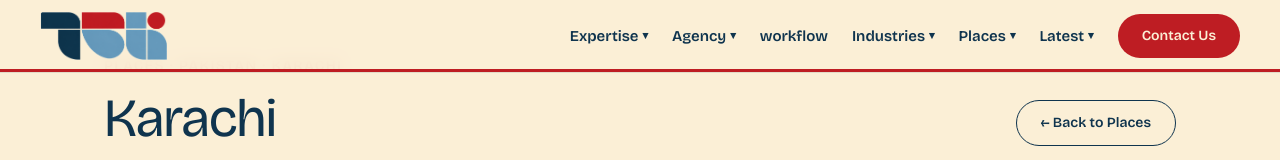
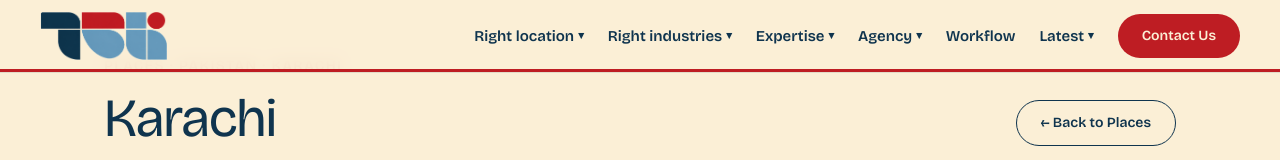
Before and after one commit to hasan38200/thefrontend2, a React (Vite) app: page /city in a window 1280 px wide. Shown: the top 160 px of the page. Built offline with nearby package versions, Linux system fonts and the light colour scheme.

Commit message:
Fixation

```diff
--- a/src/components/Nav/MobileMenu.jsx
+++ b/src/components/Nav/MobileMenu.jsx
@@ -6,7 +6,6 @@ import { NAV, INDUSTRIES, PLACES } from "../../data";
 
 const ease = [0.22, 1, 0.36, 1];
 
-// every size scales with the screen height, so the menu always fits
 const SIZE = {
   lg: "text-[clamp(1.6rem,5.4vh,2.9rem)]",
   md: "text-[clamp(1.4rem,4.6vh,2.4rem)]",
@@ -29,7 +28,6 @@ const Chevron = ({ dir = "right" }) => (
   </svg>
 );
 
-// panels slide in from the right, and back out to the right on "Back"
 const panel = {
   enter: (d) => ({ x: d > 0 ? "100%" : "-30%", opacity: d > 0 ? 1 : 0 }),
   center: { x: 0, opacity: 1 },
@@ -86,7 +84,6 @@ export default function MobileMenu({ open, setOpen, go }) {
   };
   const goAndClose = (target) => { unlock(); go(target); };
 
-  // lock page scroll while open
   useEffect(() => {
     if (open) {
       setStack(["main"]);
@@ -98,7 +95,6 @@ export default function MobileMenu({ open, setOpen, go }) {
     return unlock;
   }, [open]);
 
-  // Esc closes; close if the window grows to desktop size
   useEffect(() => {
     const onKey = (e) => e.key === "Escape" && setOpen(false);
     const mq = window.matchMedia("(min-width: 1024px)");
@@ -111,63 +107,69 @@ export default function MobileMenu({ open, setOpen, go }) {
     };
   }, [setOpen]);
 
+  // Filter out "Expertise" from NAV since we render it manually below
+  const otherNavItems = NAV.filter((item) => item.label !== "Expertise" && item.label !== "What We Do");
+
   let title = null;
   let list;
 
   if (view === "main") {
     list = (
       <List center>
-        {NAV.map((item, i) =>
+        {/* Right location */}
+        <Row i={0} chevron onClick={() => push("places")}>Right location</Row>
+
+        {/* Right industries */}
+        <Row i={1} chevron onClick={() => push("industries")}>Right industries</Row>
+
+        {/* Expertise */}
+        <Row i={2} chevron onClick={() => push("what-we-do")}>Expertise</Row>
+
+        {/* Agency */}
+        <Row i={3} chevron onClick={() => push("who-we-are")}>Agency</Row>
+
+        {/* Workflow (from NAV data) */}
+        {otherNavItems.map((item, i) =>
           item.children ? (
-            <Row
-              key={item.label}
-              i={i}
-              chevron
-              onClick={() => push("nav:" + item.label)}
-            >
-              {item.label}
+            <Row key={item.label} i={i + 4} chevron onClick={() => push("nav:" + item.label)}>
+              Workflow
             </Row>
           ) : (
-            <Row key={item.label} i={i} onClick={() => goAndClose(item.to)}>
-              {item.label}
+            <Row key={item.label} i={i + 4} onClick={() => goAndClose(item.to)}>
+              Workflow
             </Row>
           )
         )}
 
-        {/* Who We Are */}
-        <Row i={NAV.length} chevron onClick={() => push("who-we-are")}>
-          Who We Are
-        </Row>
-
-        <Row i={NAV.length + 1} chevron onClick={() => push("industries")}>Industries</Row>
-        <Row i={NAV.length + 2} chevron onClick={() => push("places")}>Places</Row>
-
-        {/* Latest (NEW) */}
-        <Row i={NAV.length + 3} chevron onClick={() => push("latest")}>Latest</Row>
+        {/* Latest */}
+        <Row i={NAV.length + 4} chevron onClick={() => push("latest")}>Latest</Row>
+      </List>
+    );
+  } else if (view === "what-we-do") {
+    title = "Expertise";
+    list = (
+      <List>
+        <Row i={0} size="md" to="/what-we-do#talent-pr" onClick={close}>PR</Row>
+        <Row i={1} size="md" to="/what-we-do#social-media" onClick={close}>Social Media</Row>
+        <Row i={2} size="md" to="/what-we-do#paid-media" onClick={close}>Paid media</Row>
+        <Row i={3} size="md" to="/what-we-do#shoots-production" onClick={close}>Shoots & production</Row>
+        <Row i={4} size="md" to="/what-we-do#our-work" onClick={close}>Our Work</Row>
       </List>
     );
   } else if (view === "who-we-are") {
-    title = "Who We Are";
+    title = "Agency";
     list = (
       <List>
-        <Row i={0} size="md" to="/about-us" onClick={close}>
-          About us
-        </Row>
-        <Row i={1} size="md" to="/careers" onClick={close}>
-          Our Careers
-        </Row>
+        <Row i={0} size="md" to="/about-us" onClick={close}>About us</Row>
+        <Row i={1} size="md" to="/careers" onClick={close}>Our Careers</Row>
       </List>
     );
   } else if (view === "latest") {
     title = "Latest";
     list = (
       <List>
-        <Row i={0} size="md" to="/blog" onClick={close}>
-          Our Blog
-        </Row>
-        <Row i={1} size="md" to="/reports" onClick={close}>
-          Our Reports
-        </Row>
+        <Row i={0} size="md" to="/blog" onClick={close}>Blog</Row>
+        <Row i={1} size="md" to="/reports" onClick={close}>Reports</Row>
       </List>
     );
   } else if (view.startsWith("nav:")) {
@@ -177,30 +179,20 @@ export default function MobileMenu({ open, setOpen, go }) {
       <List>
         {(item?.children || []).map((c, i) =>
           c.to.startsWith("/") ? (
-            <Row key={c.name} i={i} size="md" to={c.to} onClick={close}>
-              {c.name}
-            </Row>
+            <Row key={c.name} i={i} size="md" to={c.to} onClick={close}>{c.name}</Row>
           ) : (
-            <Row key={c.name} i={i} size="md" onClick={() => goAndClose(c.to)}>
-              {c.name}
-            </Row>
+            <Row key={c.name} i={i} size="md" onClick={() => goAndClose(c.to)}>{c.name}</Row>
           )
         )}
       </List>
     );
   } else if (view === "industries") {
-    title = "Industries";
+    title = "Right industries";
     const many = INDUSTRIES.length > 7;
     list = (
       <List many={many}>
         {INDUSTRIES.map((x, i) => (
-          <Row
-            key={x.name}
-            i={i}
-            size={many ? "xs" : "md"}
-            to={`/influencers?industry=${encodeURIComponent(x.name)}`}
-            onClick={close}
-          >
+          <Row key={x.name} i={i} size={many ? "xs" : "md"} to={`/influencers?industry=${encodeURIComponent(x.name)}`} onClick={close}>
             {x.name}
           </Row>
         ))}
@@ -210,7 +202,7 @@ export default function MobileMenu({ open, setOpen, go }) {
       </List>
     );
   } else if (view === "places") {
-    title = "Places";
+    title = "Right location";
     list = (
       <List>
         {PLACES.map((p, i) => (
@@ -231,13 +223,7 @@ export default function MobileMenu({ open, setOpen, go }) {
     list = (
       <List many={many}>
         {cities.map((c, i) => (
-          <Row
-            key={c}
-            i={i}
-            size={many ? "xs" : "md"}
-            to={`/city?city=${encodeURIComponent(c)}`}
-            onClick={close}
-          >
+          <Row key={c} i={i} size={many ? "xs" : "md"} to={`/city?city=${encodeURIComponent(c)}`} onClick={close}>
             {c}
           </Row>
         ))}
--- a/src/components/Nav/index.jsx
+++ b/src/components/Nav/index.jsx
@@ -19,8 +19,8 @@ const WHO_WE_ARE = [
 ];
 
 const LATEST = [
-  { label: " Blog", to: "/blog" },
-  { label: " Reports", to: "/reports" },
+  { label: "Blog", to: "/blog" },
+  { label: "Reports", to: "/reports" },
 ];
 
 export default function Nav() {
@@ -60,7 +60,7 @@ export default function Nav() {
     }
   };
 
-  const otherNavItems = NAV.filter((item) => item.label !== "What We Do");
+  const otherNavItems = NAV.filter((item) => item.label !== "Expertise");
 
   const closeAllExcept = (current) => {
     if (current !== "whatWeDo") setWhatWeDoOpen(false);
@@ -90,157 +90,7 @@ export default function Nav() {
           {/* Desktop Nav */}
           <nav className="hidden items-center gap-6 lg:flex">
 
-            {/* What We Do Dropdown */}
-            <div
-              className="relative"
-              onMouseEnter={() => { setWhatWeDoOpen(true); closeAllExcept("whatWeDo"); }}
-              onMouseLeave={() => setWhatWeDoOpen(false)}
-            >
-              <button
-                className={`flex items-center gap-1 text-[15px] font-semibold transition-colors ${
-                  whatWeDoOpen ? "text-navy/40" : "text-navy hover:text-red"
-                }`}
-              >
-                Expertise
-                <motion.span animate={{ rotate: whatWeDoOpen ? 180 : 0 }} transition={{ duration: 0.25, ease: "easeInOut" }} className="text-[11px]">
-                  ▾
-                </motion.span>
-              </button>
-
-              <AnimatePresence>
-                {whatWeDoOpen && (
-                  <motion.div
-                    initial={{ opacity: 0, y: -8 }} animate={{ opacity: 1, y: 0 }} exit={{ opacity: 0, y: -8 }} transition={{ duration: 0.25, ease: "easeOut" }}
-                    className="absolute left-0 top-full z-50 mt-3 w-[360px] rounded-3xl border border-navy/10 bg-cream p-6 shadow-2xl"
-                  >
-                    <div className="mb-4 flex items-baseline justify-between border-b border-navy/15 pb-4">
-                      {/* Big Heading */}
-                      <h3 className="font-display text-3xl font-semibold text-navy">What We Do</h3>
-                      <button onClick={() => goToWhatWeDo(null)} className="text-xs font-semibold uppercase tracking-widest text-red hover:underline">
-                        View All →
-                      </button>
-                    </div>
-                    <div className="flex flex-col">
-                      {WHAT_WE_DO.map((item) => (
-                        <button
-                          key={item.label}
-                          onClick={() => goToWhatWeDo(item.to.split("#")[1])}
-                          className="border-b border-navy/15 py-3 text-left font-display text-base font-semibold text-navy transition-colors hover:text-red last:border-b-0"
-                        >
-                          {item.label}
-                        </button>
-                      ))}
-                    </div>
-                  </motion.div>
-                )}
-              </AnimatePresence>
-            </div>
-
-            {/* Who We Are Dropdown */}
-            <div
-              className="relative"
-              onMouseEnter={() => { setWhoWeAreOpen(true); closeAllExcept("whoWeAre"); }}
-              onMouseLeave={() => setWhoWeAreOpen(false)}
-            >
-              <button
-                className={`flex items-center gap-1 text-[15px] font-semibold transition-colors ${
-                  whoWeAreOpen ? "text-navy/40" : "text-navy hover:text-red"
-                }`}
-              >
-               Agency
-                <motion.span animate={{ rotate: whoWeAreOpen ? 180 : 0 }} transition={{ duration: 0.25, ease: "easeInOut" }} className="text-[11px]">
-                  ▾
-                </motion.span>
-              </button>
-
-              <AnimatePresence>
-                {whoWeAreOpen && (
-                  <motion.div
-                    initial={{ opacity: 0, y: -8 }} animate={{ opacity: 1, y: 0 }} exit={{ opacity: 0, y: -8 }} transition={{ duration: 0.25, ease: "easeOut" }}
-                    className="absolute left-0 top-full z-50 mt-3 w-[360px] rounded-3xl border border-navy/10 bg-cream p-6 shadow-2xl"
-                  >
-                    <div className="mb-4 flex items-baseline justify-between border-b border-navy/15 pb-4">
-                      {/* Big Heading */}
-                      <h3 className="font-display text-3xl font-semibold text-navy">Who We Are</h3>
-                    </div>
-                    <div className="flex flex-col">
-                      {WHO_WE_ARE.map((item) => (
-                        <Link
-                          key={item.label}
-                          to={item.to}
-                          onClick={() => setWhoWeAreOpen(false)}
-                          className="border-b border-navy/15 py-3 text-left font-display text-base font-semibold text-navy transition-colors hover:text-red last:border-b-0"
-                        >
-                          {item.label}
-                        </Link>
-                      ))}
-                    </div>
-                  </motion.div>
-                )}
-              </AnimatePresence>
-            </div>
-
-            {/* Other NAV items */}
-            {otherNavItems.map((item) =>
-              item.children ? (
-                <button key={item.label} onClick={() => item.children[0] && go(item.children[0].to)} className="text-[15px] font-semibold text-navy transition-colors hover:text-red">
-                  {item.label}
-                </button>
-              ) : (
-                <button key={item.label} onClick={() => go(item.to)} className="text-[15px] font-semibold text-navy transition-colors hover:text-red">
-                  {item.label}
-                </button>
-              )
-            )}
-
-            {/* Industries Dropdown */}
-            <div
-              className="relative"
-              onMouseEnter={() => { setIndustriesOpen(true); closeAllExcept("industries"); }}
-              onMouseLeave={() => setIndustriesOpen(false)}
-            >
-              <button
-                className={`flex items-center gap-1 text-[15px] font-semibold transition-colors ${
-                  industriesOpen ? "text-navy/40" : "text-navy hover:text-red"
-                }`}
-              >
-                Industries
-                <motion.span animate={{ rotate: industriesOpen ? 180 : 0 }} transition={{ duration: 0.25, ease: "easeInOut" }} className="text-[11px]">
-                  ▾
-                </motion.span>
-              </button>
-
-              <AnimatePresence>
-                {industriesOpen && (
-                  <motion.div
-                    initial={{ opacity: 0, y: -8 }} animate={{ opacity: 1, y: 0 }} exit={{ opacity: 0, y: -8 }} transition={{ duration: 0.25, ease: "easeOut" }}
-                    className="absolute right-0 top-full z-50 mt-3 w-[820px] max-w-[95vw] rounded-3xl border border-navy/10 bg-cream p-8 shadow-2xl"
-                  >
-                    <div className="mb-6 flex items-baseline justify-between border-b border-navy/15 pb-4">
-                      {/* Big Heading */}
-                      <h3 className="font-display text-3xl font-semibold text-navy">Industries</h3>
-                      <Link to="/industries" onClick={() => setIndustriesOpen(false)} className="text-xs font-semibold uppercase tracking-widest text-red hover:underline">
-                        View All →
-                      </Link>
-                    </div>
-                    <div className="grid grid-cols-4 gap-x-8 gap-y-1">
-                      {INDUSTRIES.map((industry) => (
-                        <Link
-                          key={industry.name}
-                          to={`/influencers?industry=${encodeURIComponent(industry.name)}`}
-                          onClick={() => setIndustriesOpen(false)}
-                          className="border-b border-navy/15 py-2.5 text-sm text-navy transition-colors hover:border-red hover:text-red"
-                        >
-                          {industry.name}
-                        </Link>
-                      ))}
-                    </div>
-                  </motion.div>
-                )}
-              </AnimatePresence>
-            </div>
-
-            {/* Places Dropdown */}
+            {/* Right Location (formerly Places) - Moved to first position */}
             <div
               className="relative"
               onMouseEnter={() => { setPlacesOpen(true); closeAllExcept("places"); }}
@@ -251,7 +101,7 @@ export default function Nav() {
                   placesOpen ? "text-navy/40" : "text-navy hover:text-red"
                 }`}
               >
-                Places
+                Right location
                 <motion.span animate={{ rotate: placesOpen ? 180 : 0 }} transition={{ duration: 0.25, ease: "easeInOut" }} className="text-[11px]">
                   ▾
                 </motion.span>
@@ -261,11 +111,10 @@ export default function Nav() {
                 {placesOpen && (
                   <motion.div
                     initial={{ opacity: 0, y: -8 }} animate={{ opacity: 1, y: 0 }} exit={{ opacity: 0, y: -8 }} transition={{ duration: 0.25, ease: "easeOut" }}
-                    className="absolute right-0 top-full z-50 mt-3 w-[820px] max-w-[95vw] rounded-3xl border border-navy/10 bg-cream p-8 shadow-2xl"
+                    className="absolute left-0 top-full z-50 mt-3 w-[820px] max-w-[95vw] rounded-3xl border border-navy/10 bg-cream p-8 shadow-2xl"
                   >
                     <div className="mb-6 flex items-baseline justify-between border-b border-navy/15 pb-4">
-                      {/* Big Heading */}
-                      <h3 className="font-display text-3xl font-semibold text-navy">Places</h3>
+                      <h3 className="font-display text-3xl font-semibold text-navy">Right location</h3>
                       <Link to="/places" onClick={() => setPlacesOpen(false)} className="text-xs font-semibold uppercase tracking-widest text-red hover:underline">
                         View All →
                       </Link>
@@ -296,6 +145,153 @@ export default function Nav() {
               </AnimatePresence>
             </div>
 
+            {/* Right Industries (formerly Industries) - Moved to second position */}
+            <div
+              className="relative"
+              onMouseEnter={() => { setIndustriesOpen(true); closeAllExcept("industries"); }}
+              onMouseLeave={() => setIndustriesOpen(false)}
+            >
+              <button
+                className={`flex items-center gap-1 text-[15px] font-semibold transition-colors ${
+                  industriesOpen ? "text-navy/40" : "text-navy hover:text-red"
+                }`}
+              >
+                Right industries
+                <motion.span animate={{ rotate: industriesOpen ? 180 : 0 }} transition={{ duration: 0.25, ease: "easeInOut" }} className="text-[11px]">
+                  ▾
+                </motion.span>
+              </button>
+
+              <AnimatePresence>
+                {industriesOpen && (
+                  <motion.div
+                    initial={{ opacity: 0, y: -8 }} animate={{ opacity: 1, y: 0 }} exit={{ opacity: 0, y: -8 }} transition={{ duration: 0.25, ease: "easeOut" }}
+                    className="absolute left-0 top-full z-50 mt-3 w-[820px] max-w-[95vw] rounded-3xl border border-navy/10 bg-cream p-8 shadow-2xl"
+                  >
+                    <div className="mb-6 flex items-baseline justify-between border-b border-navy/15 pb-4">
+                      <h3 className="font-display text-3xl font-semibold text-navy">Right industries</h3>
+                      <Link to="/industries" onClick={() => setIndustriesOpen(false)} className="text-xs font-semibold uppercase tracking-widest text-red hover:underline">
+                        View All →
+                      </Link>
+                    </div>
+                    <div className="grid grid-cols-4 gap-x-8 gap-y-1">
+                      {INDUSTRIES.map((industry) => (
+                        <Link
+                          key={industry.name}
+                          to={`/influencers?industry=${encodeURIComponent(industry.name)}`}
+                          onClick={() => setIndustriesOpen(false)}
+                          className="border-b border-navy/15 py-2.5 text-sm text-navy transition-colors hover:border-red hover:text-red"
+                        >
+                          {industry.name}
+                        </Link>
+                      ))}
+                    </div>
+                  </motion.div>
+                )}
+              </AnimatePresence>
+            </div>
+
+            {/* Expertise Dropdown (formerly What We Do) */}
+            <div
+              className="relative"
+              onMouseEnter={() => { setWhatWeDoOpen(true); closeAllExcept("whatWeDo"); }}
+              onMouseLeave={() => setWhatWeDoOpen(false)}
+            >
+              <button
+                className={`flex items-center gap-1 text-[15px] font-semibold transition-colors ${
+                  whatWeDoOpen ? "text-navy/40" : "text-navy hover:text-red"
+                }`}
+              >
+                Expertise
+                <motion.span animate={{ rotate: whatWeDoOpen ? 180 : 0 }} transition={{ duration: 0.25, ease: "easeInOut" }} className="text-[11px]">
+                  ▾
+                </motion.span>
+              </button>
+
+              <AnimatePresence>
+                {whatWeDoOpen && (
+                  <motion.div
+                    initial={{ opacity: 0, y: -8 }} animate={{ opacity: 1, y: 0 }} exit={{ opacity: 0, y: -8 }} transition={{ duration: 0.25, ease: "easeOut" }}
+                    className="absolute left-0 top-full z-50 mt-3 w-[360px] rounded-3xl border border-navy/10 bg-cream p-6 shadow-2xl"
+                  >
+                    <div className="mb-4 flex items-baseline justify-between border-b border-navy/15 pb-4">
+                      <h3 className="font-display text-3xl font-semibold text-navy">What We Do</h3>
+                      <button onClick={() => goToWhatWeDo(null)} className="text-xs font-semibold uppercase tracking-widest text-red hover:underline">
+                        View All →
+                      </button>
+                    </div>
+                    <div className="flex flex-col">
+                      {WHAT_WE_DO.map((item) => (
+                        <button
+                          key={item.label}
+                          onClick={() => goToWhatWeDo(item.to.split("#")[1])}
+                          className="border-b border-navy/15 py-3 text-left font-display text-base font-semibold text-navy transition-colors hover:text-red last:border-b-0"
+                        >
+                          {item.label}
+                        </button>
+                      ))}
+                    </div>
+                  </motion.div>
+                )}
+              </AnimatePresence>
+            </div>
+
+            {/* Agency Dropdown (formerly Who We Are) */}
+            <div
+              className="relative"
+              onMouseEnter={() => { setWhoWeAreOpen(true); closeAllExcept("whoWeAre"); }}
+              onMouseLeave={() => setWhoWeAreOpen(false)}
+            >
+              <button
+                className={`flex items-center gap-1 text-[15px] font-semibold transition-colors ${
+                  whoWeAreOpen ? "text-navy/40" : "text-navy hover:text-red"
+                }`}
+              >
+                Agency
+                <motion.span animate={{ rotate: whoWeAreOpen ? 180 : 0 }} transition={{ duration: 0.25, ease: "easeInOut" }} className="text-[11px]">
+                  ▾
+                </motion.span>
+              </button>
+
+              <AnimatePresence>
+                {whoWeAreOpen && (
+                  <motion.div
+                    initial={{ opacity: 0, y: -8 }} animate={{ opacity: 1, y: 0 }} exit={{ opacity: 0, y: -8 }} transition={{ duration: 0.25, ease: "easeOut" }}
+                    className="absolute left-0 top-full z-50 mt-3 w-[360px] rounded-3xl border border-navy/10 bg-cream p-6 shadow-2xl"
+                  >
+                    <div className="mb-4 flex items-baseline justify-between border-b border-navy/15 pb-4">
+                      <h3 className="font-display text-3xl font-semibold text-navy">Who We Are</h3>
+                    </div>
+                    <div className="flex flex-col">
+                      {WHO_WE_ARE.map((item) => (
+                        <Link
+                          key={item.label}
+                          to={item.to}
+                          onClick={() => setWhoWeAreOpen(false)}
+                          className="border-b border-navy/15 py-3 text-left font-display text-base font-semibold text-navy transition-colors hover:text-red last:border-b-0"
+                        >
+                          {item.label}
+                        </Link>
+                      ))}
+                    </div>
+                  </motion.div>
+                )}
+              </AnimatePresence>
+            </div>
+
+            {/* Workflow (formerly How we work) */}
+            {otherNavItems.map((item) =>
+              item.children ? (
+                <button key={item.label} onClick={() => item.children[0] && go(item.children[0].to)} className="text-[15px] font-semibold text-navy transition-colors hover:text-red">
+                  Workflow
+                </button>
+              ) : (
+                <button key={item.label} onClick={() => go(item.to)} className="text-[15px] font-semibold text-navy transition-colors hover:text-red">
+                  Workflow
+                </button>
+              )
+            )}
+
             {/* Latest Dropdown */}
             <div
               className="relative"
@@ -320,7 +316,6 @@ export default function Nav() {
                     className="absolute right-0 top-full z-50 mt-3 w-[360px] rounded-3xl border border-navy/10 bg-cream p-6 shadow-2xl"
                   >
                     <div className="mb-4 flex items-baseline justify-between border-b border-navy/15 pb-4">
-                      {/* Big Heading */}
                       <h3 className="font-display text-3xl font-semibold text-navy">Latest</h3>
                     </div>
                     <div className="flex flex-col">
--- a/src/data/index.js
+++ b/src/data/index.js
@@ -3,14 +3,14 @@
 // or a page path (e.g. "/brief").
 export const NAV = [
   {
-    label: "What We Do",
+    label: "Expertise",
     children: [
       { name: "PR", to: "/what-we-do#pr" },
       { name: "Social Media", to: "/what-we-do#social-media" },
       { name: "Our Work", to: "/what-we-do#our-work" },
     ],
   },
-  { label: "workflow", to: "how" },
+  { label: "How we work", to: "how" },
 ];
 
 export const CATS=["UGC creators","Influencers","Models","Actors & presenters","Photographers & videographers"];
```
